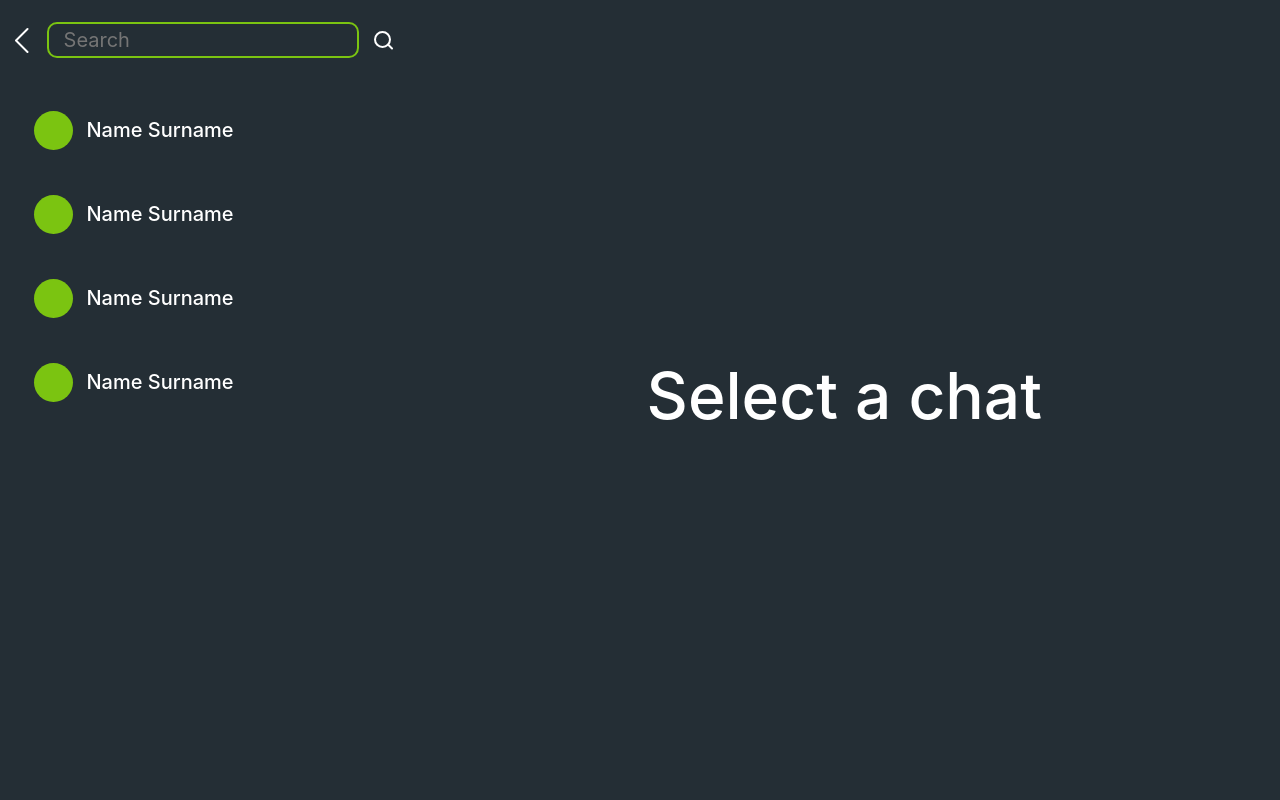
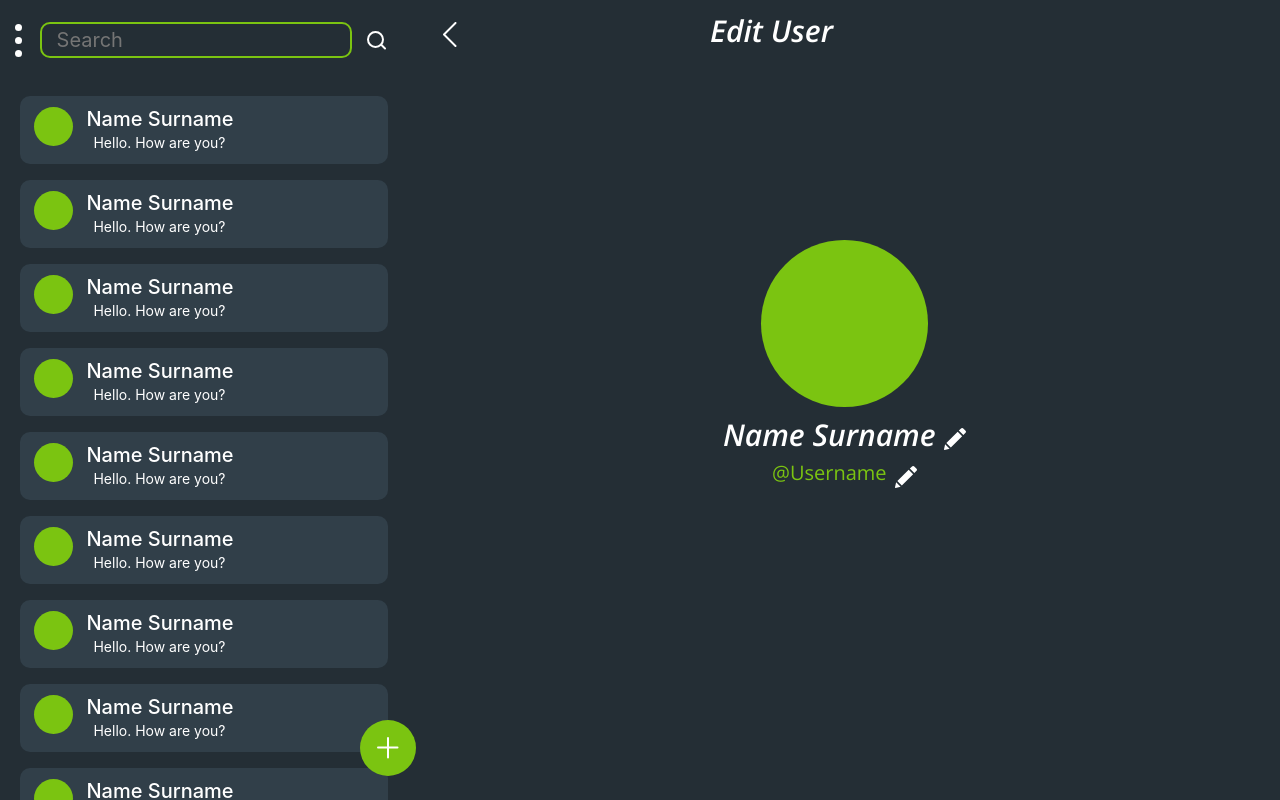
Before and after one commit to FariaSta/Macassenger, a Nuxt app: page /test in a window 1280 px wide. Built offline with nearby package versions, Linux system fonts and the light colour scheme.

Commit message:
componet edit user created

```diff
--- a/components/ChatsW.vue
+++ b/components/ChatsW.vue
@@ -1,5 +1,5 @@
 <template>
-    <div class="chatsW" v-show="none">
+    <div class="chatsW" v-show="true">
         <div class="header">
             <img src="../public/svg/menu.svg" alt="" style="cursor: pointer;">
             <search />
--- a/components/ContactView.vue
+++ b/components/ContactView.vue
@@ -1,5 +1,5 @@
 <template>
-    <div class="contact">
+    <div class="contact" v-show="none">
         <div class="header">
             <img src="../public/svg/back.svg" alt="" style="cursor: pointer;">
             <search />
--- a/pages/edituser.vue
+++ b/components/EditUser.vue
@@ -22,9 +22,10 @@
     @import url(../public/style.css);
     .edituser
     {
-        background: #313F49;
+        background: #242E35;
         color: white;
         height: 100vh;
+        width: 100%;
     }
     h1
     {
--- a/components/SelectChat.vue
+++ b/components/SelectChat.vue
@@ -1,5 +1,5 @@
 <template>
-    <div class="selectchat">
+    <div class="selectchat" v-show="none">
         <h1>Select a chat</h1>
     </div>
 </template>
--- a/pages/test.vue
+++ b/pages/test.vue
@@ -4,6 +4,7 @@
         <contact-view />
         <chat-p />
         <select-chat />
+        <edit-user />
     </div>
 </template>
 <script>
@@ -11,8 +12,9 @@ import ChatsW from '@/components/ChatsW.vue'
 import ChatP from '@/components/ChatP.vue'
 import SelectChat from '@/components/SelectChat.vue'
 import ContactView from '@/components/ContactView.vue'
+import EditUser from '@/components/EditUser.vue'
 export default {
-    components: { ChatsW, ChatP, SelectChat, ContactView }
+    components: { ChatsW, ChatP, SelectChat, ContactView, EditUser }
 }
 </script>
 <style scoped>
```
